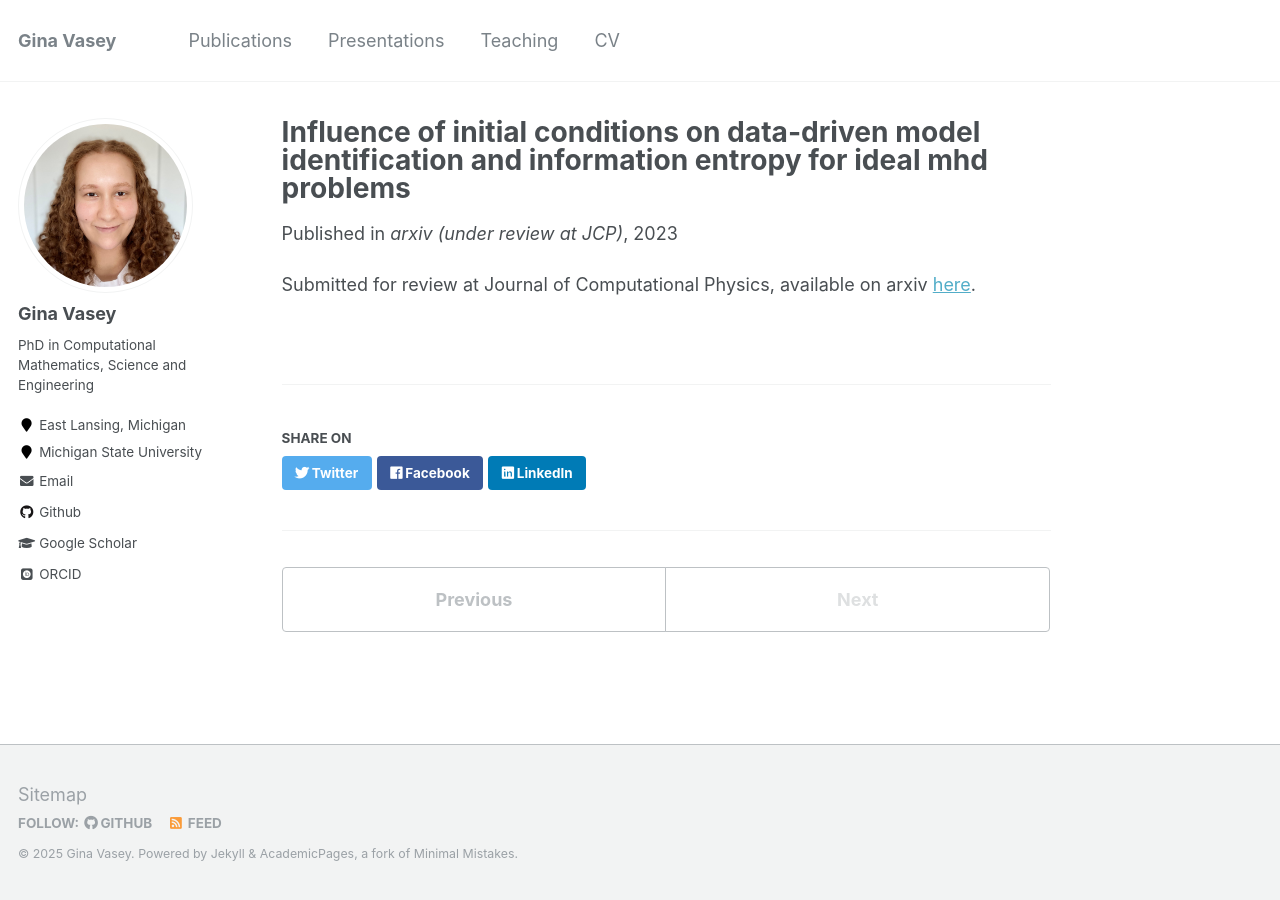
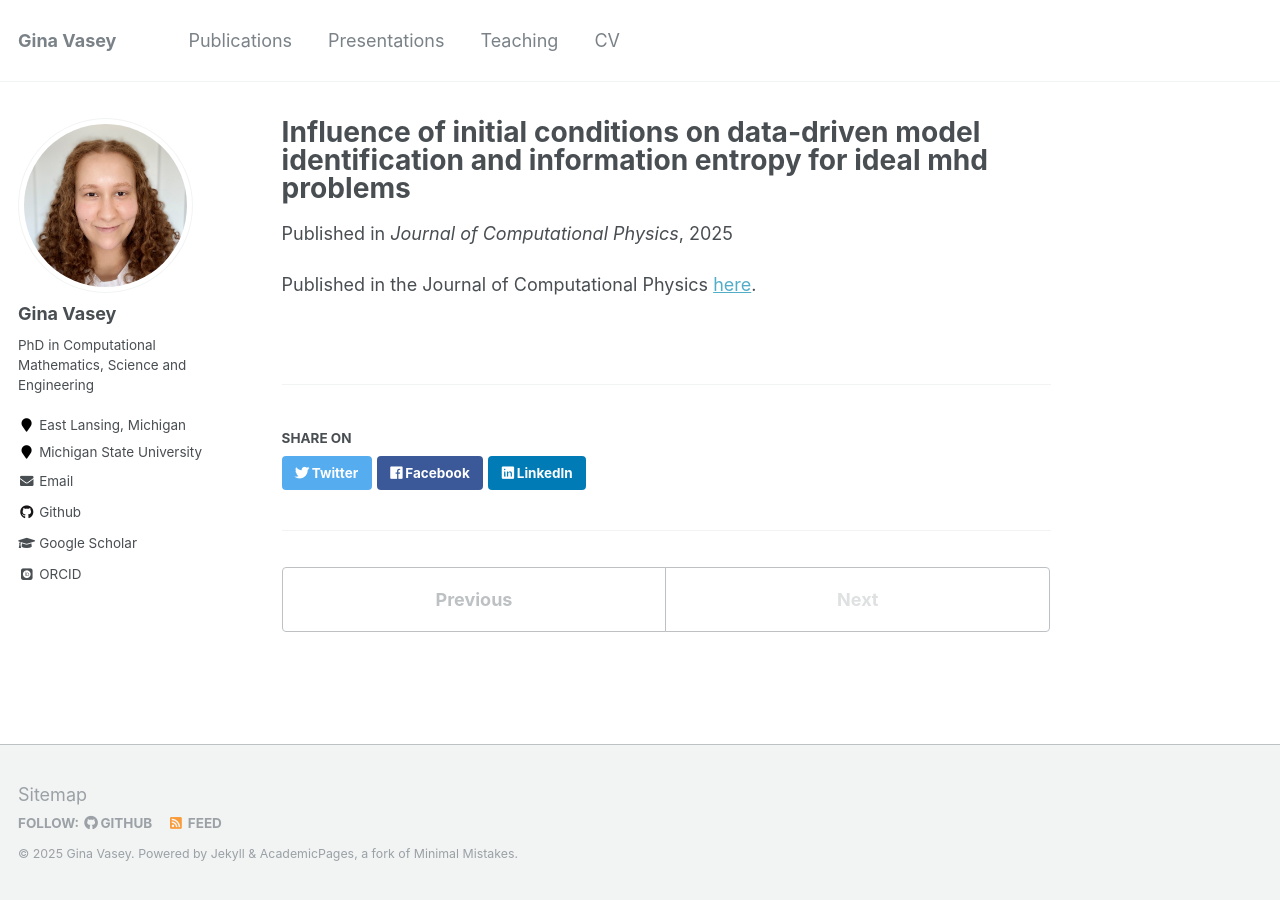
Before and after one commit to vaseygin/vaseygin.github.io, a Jekyll site: the page built from _publications/2023_JCP.md, in a window 1280 px wide. Built offline with Jekyll 4.4.1, drawn with Linux system fonts in a browser that asks for light colours; some web fonts are replaced.

Commit message:
jcp published version

```diff
--- a/_publications/2023_JCP.md
+++ b/_publications/2023_JCP.md
@@ -3,8 +3,8 @@ title: "Influence of initial conditions on data-driven model identification and
 collection: publications
 type: "Publication"
 permalink: /publications/2023_JCP
-venue: "arxiv (under review at JCP)"
-date: 2023-12-08
+venue: "Journal of Computational Physics"
+date: 2025-03-01
 ---
 
-Submitted for review at Journal of Computational Physics, available on arxiv [here](https://arxiv.org/abs/2312.05339).
+Published in the Journal of Computational Physics [here](https://www.sciencedirect.com/science/article/pii/S0021999125000026?via%3Dihub).
```
